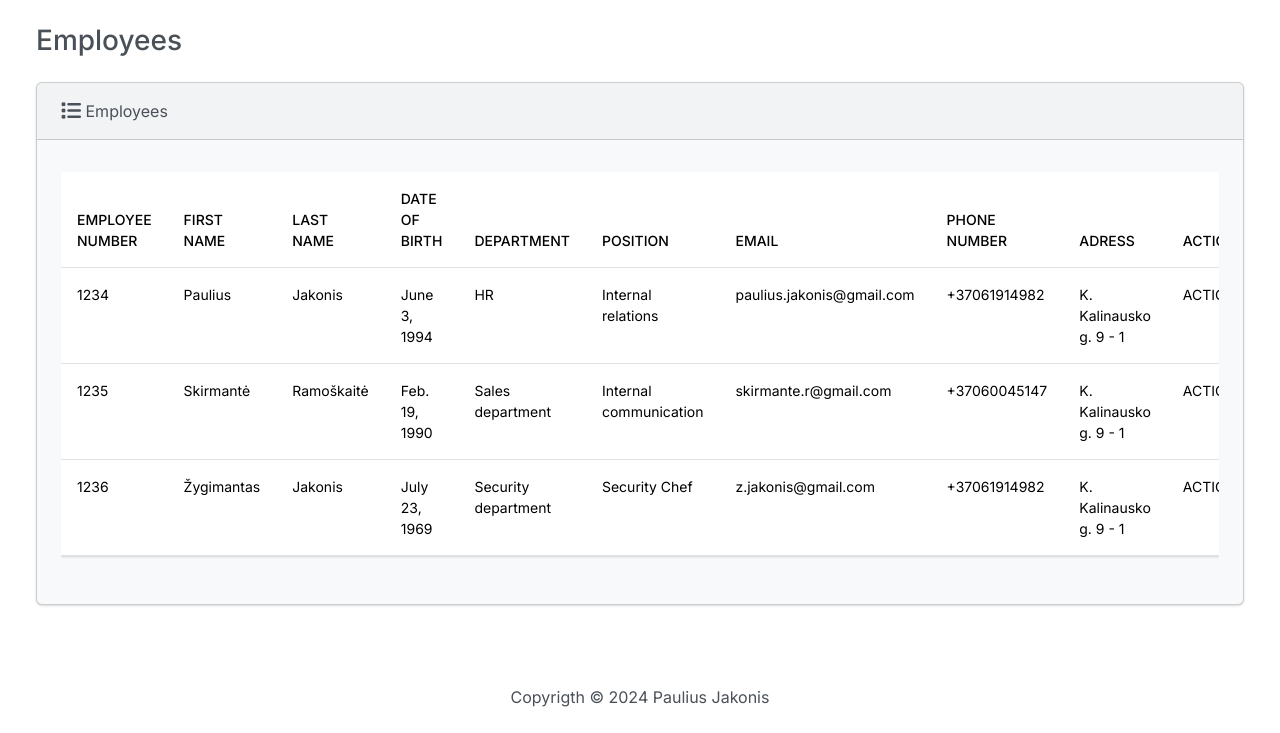
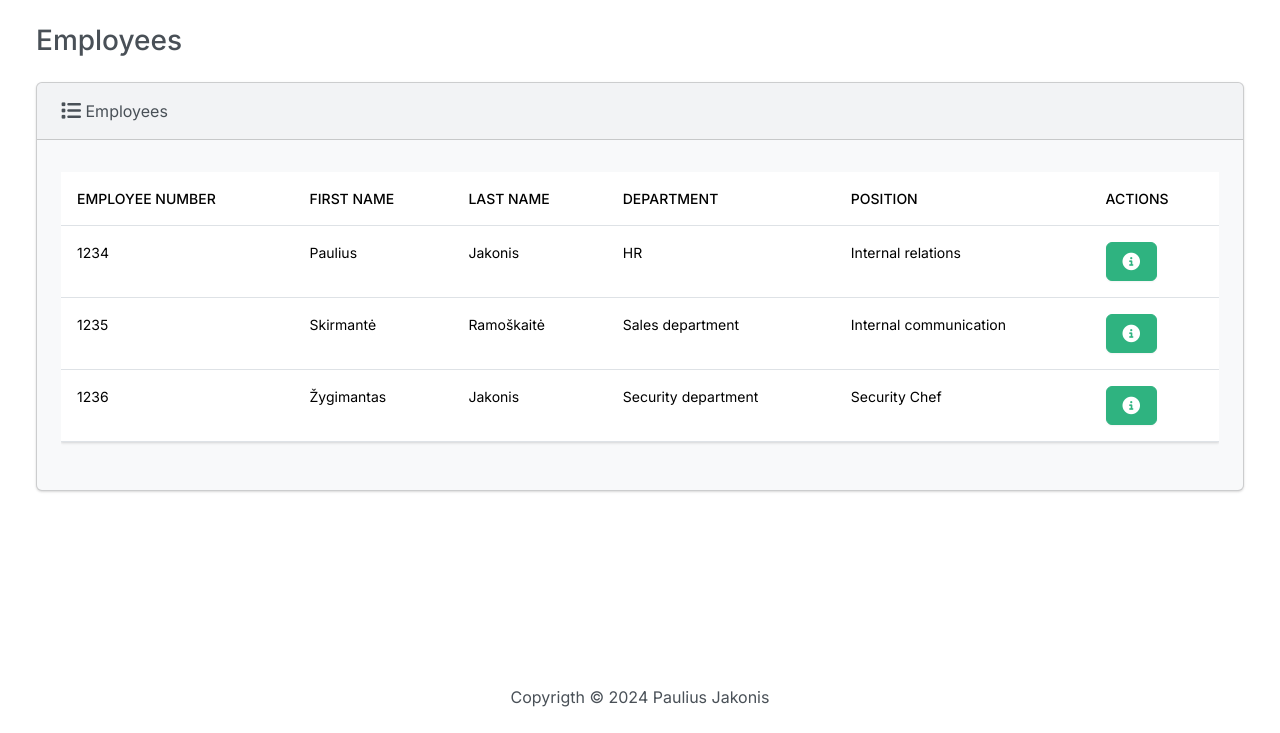
Before and after one commit to pjakonis/SecureNest-managment-system, a Django app: page / in a window 1280 px wide. Shown: the part 67-800 px from the top of the page. Run offline with Django 4.2, Linux system fonts and the light colour scheme; data comes from the database, SQL or seed files in the repository; some libraries are stand-ins or nearby versions.

Commit message:
sukurtas action mygtukas "information" parodantis visą darbuotojo informaciją

```diff
--- a/employees/templates/employees/index.html
+++ b/employees/templates/employees/index.html
@@ -63,12 +63,8 @@
                           <th scope="col">Employee Number</th>
                           <th scope="col">First Name</th>
                           <th scope="col">Last Name</th>
-                          <th scope="col">Date Of Birth</th>
                           <th scope="col">Department</th>
                           <th scope="col">Position</th>
-                          <th scope="col">Email</th>
-                          <th scope="col">Phone number</th>
-                          <th scope="col">Adress</th>
                           <th scope="col">Actions</th>
                         </tr>
                       </thead>
@@ -78,13 +74,70 @@
                             <td>{{ employee.employee_number }}</td>
                             <td>{{ employee.first_name }}</td>
                             <td>{{ employee.last_name }}</td>
-                            <td>{{ employee.date_of_birth }}</td>
                             <td>{{ employee.department }}</td>
                             <td>{{ employee.position }}</td>
-                            <td>{{ employee.email }}</td>
-                            <td>{{ employee.phone_number }}</td>
-                            <td>{{ employee.address }}</td>
-                            <td>ACTIONS</td>
+                            <td>
+                              <button type="button" class="btn btn-success me-1" data-bs-toggle="modal" data-bs-target="#myModal{{employee.id}}">
+                                <i class="fa-solid fa-circle-info fa-lg"></i>
+                              </button>
+                              <div class="modal" id="myModal{{employee.id}}" tabindex="-1" aria-labelledby="modalLabel{{employee.id}}" aria-hidden="true">
+                                <div class="modal-dialog" role="document">
+                                  <div class="modal-content">
+                                    <div class="modal-header">
+                                      <h5 class="modal-title" id="modalLabel{{employee.id}}">
+                                        {{ employee.first_name }} {{ employee.last_name }}
+                                      </h5>
+                                      <button type="button" class="btn-close" data-bs-dismiss="modal" aria-label="Close"></button>
+                                    </div>
+                                    <div class="modal-body">
+                                      <table class="table">
+                                          <tbody>
+                                            <tr>
+                                              <th scope="row">Employee Number</th>
+                                              <td>{{ employee.employee_number }}</td>
+                                            </tr>
+                                            <tr>
+                                              <th scope="row">First Name</th>
+                                              <td>{{ employee.first_name }}</td>
+                                            </tr>
+                                            <tr>
+                                              <th scope="row">Last Name</th>
+                                              <td>{{ employee.last_name }}</td>
+                                            </tr>
+                                            <tr>
+                                              <th scope="row">Date Of Birth</th>
+                                              <td>{{ employee.date_of_birth }}</td>
+                                            </tr>
+                                            <tr>
+                                              <th scope="row">Department</th>
+                                              <td>{{ employee.department }}</td>
+                                            </tr>
+                                            <tr>
+                                              <th scope="row">Position</th>
+                                              <td>{{ employee.position }}</td>
+                                            </tr>
+                                            <tr>
+                                              <th scope="row">Email</th>
+                                              <td>{{ employee.email }}</td>
+                                            </tr>
+                                            <tr>
+                                              <th scope="row">Phone Number</th>
+                                              <td>{{ employee.phone_number }}</td>
+                                            </tr>
+                                            <tr>
+                                              <th scope="row">Address</th>
+                                              <td>{{ employee.address }}</td>
+                                            </tr>
+                                          </tbody>
+                                        </table>
+                                    </div>
+                                    <div class="modal-footer">
+                                      <button type="button" class="btn btn-primary" data-bs-dismiss="modal">Close</button>
+                                    </div>
+                                  </div>
+                                </div>
+                              </div>
+                            </td>
                           </tr>
                         {% endfor %}
                       </tbody>
--- a/employees/urls.py
+++ b/employees/urls.py
@@ -3,4 +3,5 @@ from . import views
 
 urlpatterns = [
     path('', views.index, name='index'),
+    path('<int:id>', views.view_employee, name='view_employee'),
 ]
--- a/employees/views.py
+++ b/employees/views.py
@@ -1,7 +1,8 @@
-from django.http import HttpResponse
+from django.http import HttpResponseRedirect
 from django.shortcuts import render
 from django.urls import reverse
 from .models import Employee
+
 
 
 # Create your views here.
@@ -9,3 +10,7 @@ def index (request):
     return render(request,'employees/index.html', {
         'employees': Employee.objects.all()
     })
+
+def view_employee(request, id):
+    employee = Employee.objects.get(pk=id)
+    return HttpResponseRedirect(reverse('index'))
```
Also changed, not shown: employees/forms.py (added).
